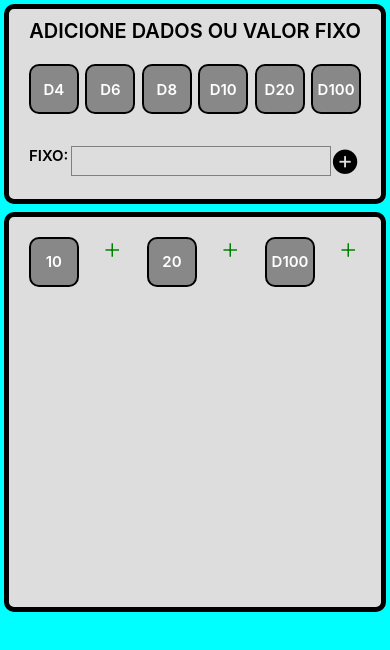
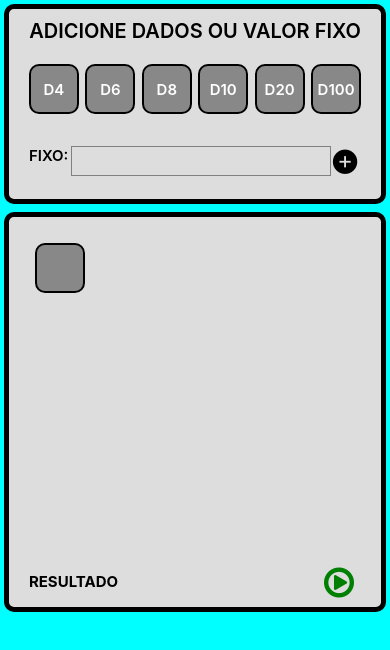
Before and after one commit to Tiago18555/RPG_Dice_Calculator, a React Native app: screen / in a window 390 px wide. Shown: the top 650 px of the page. Built offline with nearby package versions, Linux system fonts and the light colour scheme.

Commit message:
mapping dos dados

```diff
--- a/App.js
+++ b/App.js
@@ -1,19 +1,28 @@
 import { StatusBar } from 'expo-status-bar';
-import React from 'react';
+import React, { useState } from 'react';
 import { StyleSheet, Text, View } from 'react-native';
 import { SmallDiceBox, DiceBox } from './components/dice';
 import { SetDicesContainer } from './components/setDicesContainer'
 import { Ionicons } from '@expo/vector-icons';
 import { DiceRenderContainer } from './components/diceRenderContainer';
 
+
 export default function App() {
-  const [comunidades, setComunidades] = React.useState([]);
+  const [diceRender, setDiceRender] = useState();
+  var newData = []
 
   return (
     <>
       <View style={styles.container}>
-        <SetDicesContainer />
-        <DiceRenderContainer />
+        <SetDicesContainer
+          callbackArray= {(data) => {
+            data
+            setDiceRender(data);
+        }}/>
+        <DiceRenderContainer
+          arrayOfDices={
+            newData = newData === [] ? 'teste' : diceRender
+          }/>
       </View>
     </>
   );
--- a/components/dice/index.js
+++ b/components/dice/index.js
@@ -19,7 +19,7 @@ export function DiceBox ({diceType}) {
 	)
 }
 
-export function SmallDiceBox ({diceType}) {
+export function StaticDiceBox ({diceType}) {
 	return (
 		<>
 			<View style={styles.smallContainer}>
@@ -33,15 +33,17 @@ export function SmallDiceBox ({diceType}) {
 
 const styles = StyleSheet.create({
 	container: {
-		width: 90,
-		height: 90,
+		width: 50,
+		height: 50,
 		backgroundColor: '#888888',
-		border: '5px solid black',
-		borderRadius: '35px',
+		border: '2px solid black',
+		borderRadius: '10px',
+		padding: 0,
+		margin: 6,
 	},
 	p: {
-		fontSize: 30,
-		fontWeight: 900,
+		fontSize: 15,
+		fontWeight: 600,
 		textAlign: 'center',
 		margin: 'auto',
 		color: 'white',
--- a/components/diceRenderContainer/index.js
+++ b/components/diceRenderContainer/index.js
@@ -9,29 +9,47 @@ import { StyleSheet,
   TextInput,
   Button,
 } from 'react-native';
-import { SmallDiceBox } from '../dice';
+import { DiceBox } from '../dice';
+import { addDice } from '../../App'
 
 import { AntDesign } from '@expo/vector-icons';
 import { Ionicons } from '@expo/vector-icons';
+import { FontAwesome } from '@expo/vector-icons';
+var arr = []
 
-export function DiceRenderContainer ({ diceType }) {
+export function DiceRenderContainer ( {arrayOfDices} ) {
+
+	const [disableButton, setDisableButton] = useState()
+
+	let colorState = 'green'
+	console.log('arr =>', arr)
+
+	if (arr.length < 20)
+	arr.push(arrayOfDices)
+	else setDisableButton(true)
+
+
+	if(disableButton) colorState = 'grey'
+	else colorState = 'green'
+
 
 	return (
 		<>
 			<View style={styles.mainContainer}>
 				<View style={styles.container}>
 					{
-						['10', '20', 'D100'].map((item) =>
-							<>
-								<SmallDiceBox diceType={item} key={item}/>
-								<Ionicons name="add" size={24} color="green" />
-							</>
+						arr.map((item) =>
+								<DiceBox diceType={item} key={item}/>
 						)
 					}
 				</View>
+				<View style={styles.container}>
+					<Text style={{position: 'absolute', top: -5, fontWeight: 700, fontSize: 15}}>RESULTADO</Text>
+					<TouchableOpacity style={styles.playButton}>
+						<FontAwesome name="play-circle-o" size={35} color={colorState} />
+					</TouchableOpacity>
+				</View>
 			</View>
-
-			{/* <Button /> */}
 		</>
 	)
 }
@@ -48,14 +66,19 @@ const styles = StyleSheet.create({
 		justifyContent: 'space-between',
 	},
 	container : {
-		display: 'flex',
+		display: 'flex-box',
 		flexDirection: 'row',
+		flexFlow: 'wrap',
 		padding: 10,
-		justifyContent: 'space-between',
 	},
 	title: {
 		fontSize: 20,
 		textAlign: 'center',
 		fontWeight: 600,
+	},
+	playButton: {
+		position: 'absolute',
+		top: -12,
+		left: 305,
 	}
 })
--- a/components/setDicesContainer/index.js
+++ b/components/setDicesContainer/index.js
@@ -1,5 +1,5 @@
 import { StatusBar } from 'expo-status-bar';
-import React, { useState } from 'react';
+import React, { useCallback, useState } from 'react';
 import { StyleSheet,
   Text,
   View,
@@ -8,45 +8,35 @@ import { StyleSheet,
   TouchableOpacity,
   TextInput,
 } from 'react-native';
-import { SmallDiceBox } from '../dice';
-
-import { AntDesign } from '@expo/vector-icons';
+import { StaticDiceBox } from '../dice';
 import { Ionicons } from '@expo/vector-icons';
 
-var allDices = [];
+var getRandomDices;
 
-export function SetDicesContainer ({ diceType }) {
+export function SetDicesContainer ({ callbackArray }) {
 	const [text, setText] = useState('');
-	//const [dice, setDice] = useState([allDices]);
+	const [arrayOfDices, setArrayOfDices] = React.useState([]);
 
 	return (
 		<>
 			<View style={styles.mainContainer}>
 				<Text style={styles.title}>ADICIONE DADOS OU VALOR FIXO</Text>
-				<View style={styles.container}>
+				<View style={styles.container} onPress={generateRandomDiceValue()}>
 					{
 						['D4', 'D6', 'D8', 'D10', 'D20', 'D100'].map((type) =>
-							<>
-								<SmallDiceBox
-									onPress={
-										allDices.push( (type) => {
-											const setDice = {
-												'D4': {value: 4},
-												'D6': {value: 6},
-												'D8': {value: 8},
-												'D10': {value: 10},
-												'D20': {value: 20},
-												'D100': {value: 100},
-											}
-											min = Math.ceil(1);
-											max = Math.floor(setDice[type].value);
-											Math.floor(Math.random() * (setDice[type].value - 1 + 1)) + min;
-										})
-									}
+							<TouchableOpacity
+								onPress={
+									setArrayOfDices.bind(
+										this, [ getRandomDices[type].value ]
+									),
+									callbackArray.bind(this, getRandomDices[type].value)
+								}
+							>
+								<StaticDiceBox
 									diceType={type}
 									key={type}
 								/>
-							</>
+							</TouchableOpacity>
 						)
 					}
 				</View>
@@ -61,7 +51,12 @@ export function SetDicesContainer ({ diceType }) {
 						name="add-circle-sharp"
 						size={30}
 						color="black"
-						onPress={allDices.push( text )}
+						onPress={
+							setArrayOfDices.bind(this, [text])
+						}
+						onPress={
+							callbackArray.bind(this, arrayOfDices)
+						}
 					/>
 				</View>
 			</View>
@@ -93,6 +88,20 @@ const styles = StyleSheet.create({
 	}
 })
 
-// function calculate(arrayValues) {
-// 	arrayValues.map();
-// }
+function random(min, max) {
+	min = Math.ceil(min);
+    max = Math.floor(max);
+    return Math.floor(Math.random() * (max - min + 1)) + min;
+}
+
+function generateRandomDiceValue () {
+    const setDice = {
+        'D4': {value: random(1, 4)},
+        'D6': {value: random(1, 6)},
+        'D8': {value: random(1, 8)},
+        'D10': {value: random(1, 10)},
+        'D20': {value: random(1, 20)},
+        'D100': {value: random(1, 100)},
+    }
+	getRandomDices = setDice;
+}
```
Also changed, not shown: scripts/index.js (added, +23 -0 lines).
